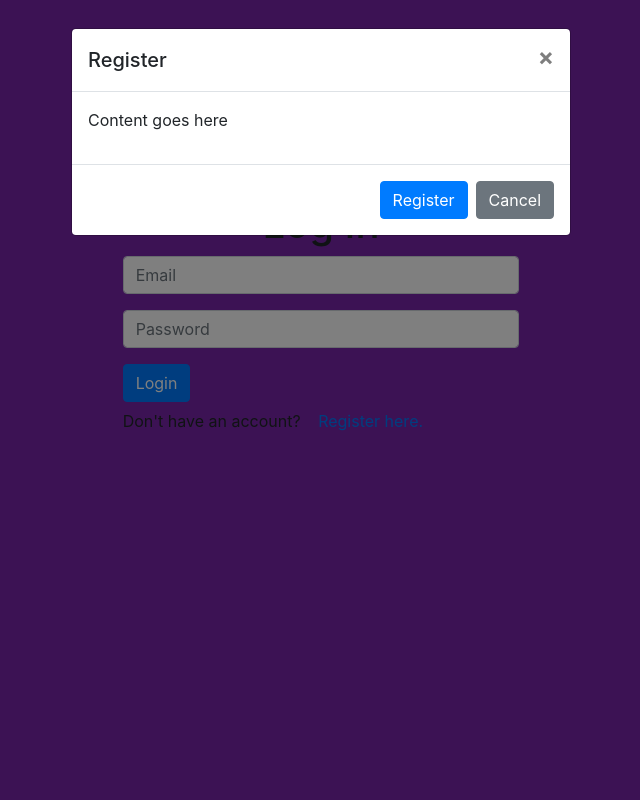
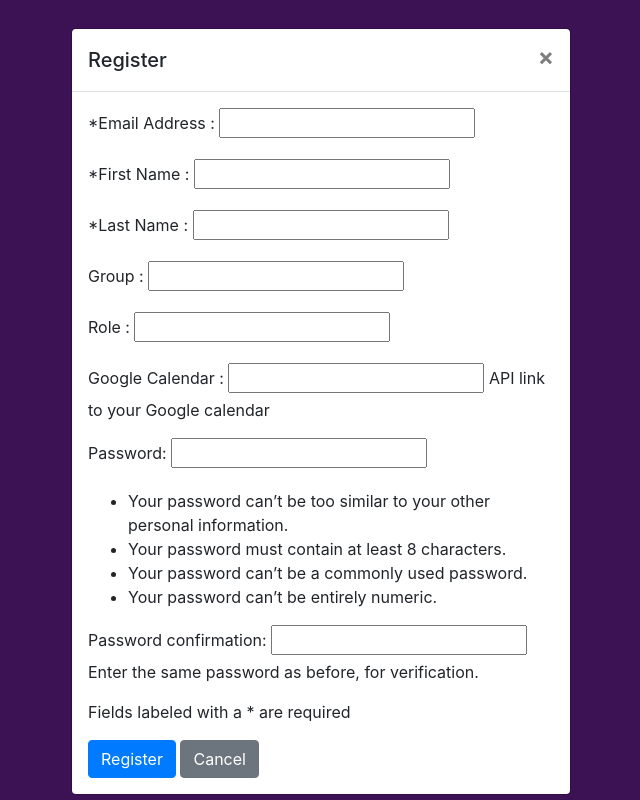
Before and after one commit to SHorne41/Final-Project, a Django app: page / in a window 1280 px wide, after a click on "Register here.". Shown: the whole page, without its empty margins (319-959 px from the left). Run offline with Django 3.2, Linux system fonts and the light colour scheme; some libraries are stand-ins or nearby versions.

Commit message:
CustomUser modelForm added to registrationModal

```diff
--- a/familyApp/forms.py
+++ b/familyApp/forms.py
@@ -6,7 +6,19 @@
 
     class Meta:
         model = CustomUser
-        fields = ('username', 'email', 'first_name', 'last_name', 'role', 'group', 'calendarEmail')
+        fields = ('email', 'first_name', 'last_name', 'group', 'role', 'calendarEmail')
+        help_texts = {
+            'calendarEmail': 'API link to your Google calendar'
+        }
+        labels = {
+            'email':            '*Email Address  ',
+            'first_name':       '*First Name     ',
+            'last_name':        '*Last Name      ',
+            'role':             'Role            ',
+            'group':            'Group           ',
+            'calendarEmail':    'Google Calendar '
+
+        }
 
 class CustomUserChangeForm(UserChangeForm):
 
--- a/familyApp/templates/familyApp/login.html
+++ b/familyApp/templates/familyApp/login.html
@@ -21,7 +21,6 @@
 <!-- Button trigger modal -->
 <p>Don't have an account? <button type="button" style="padding-bottom: 10px;" class="btn btn-link" data-toggle="modal" data-target="#registerModal">Register here.</button></p>
 
-
 <!-- Modal -->
 <div class="modal fade"  id="registerModal" tabindex="-1" role="dialog" aria-labelledby="registerModalLabel" aria-hidden="true">
     <div class="modal-dialog" role="document">
@@ -33,10 +32,11 @@
                 </button>
             </div>
             <div class="modal-body">
-                <p>Content goes here</p>
-            </div>
-            <div class="modal-footer">
-                <button type="button" class="btn btn-primary">Register</button>
+                <form action="#">
+                    {% csrf_token %}
+                    {{ form.as_p }}
+                    <p>Fields labeled with a * are required</p>
+                <button type="submit" class="btn btn-primary">Register</button>
                 <button type="button" class="btn btn-secondary" data-dismiss="modal">Cancel</button>
             </div>
         </div>
--- a/familyApp/views.py
+++ b/familyApp/views.py
@@ -21,7 +21,9 @@
                 "message": "Invalid email and/or password."
             })
     else:
-        return render(request, "familyApp/login.html")
+        newCustomUserForm = CustomUserCreationForm()
+        context = {'form': newCustomUserForm}
+        return render(request, "familyApp/login.html", context)
 
 def registerView(request):
     return render(request, "familyApp/register.html")
```
